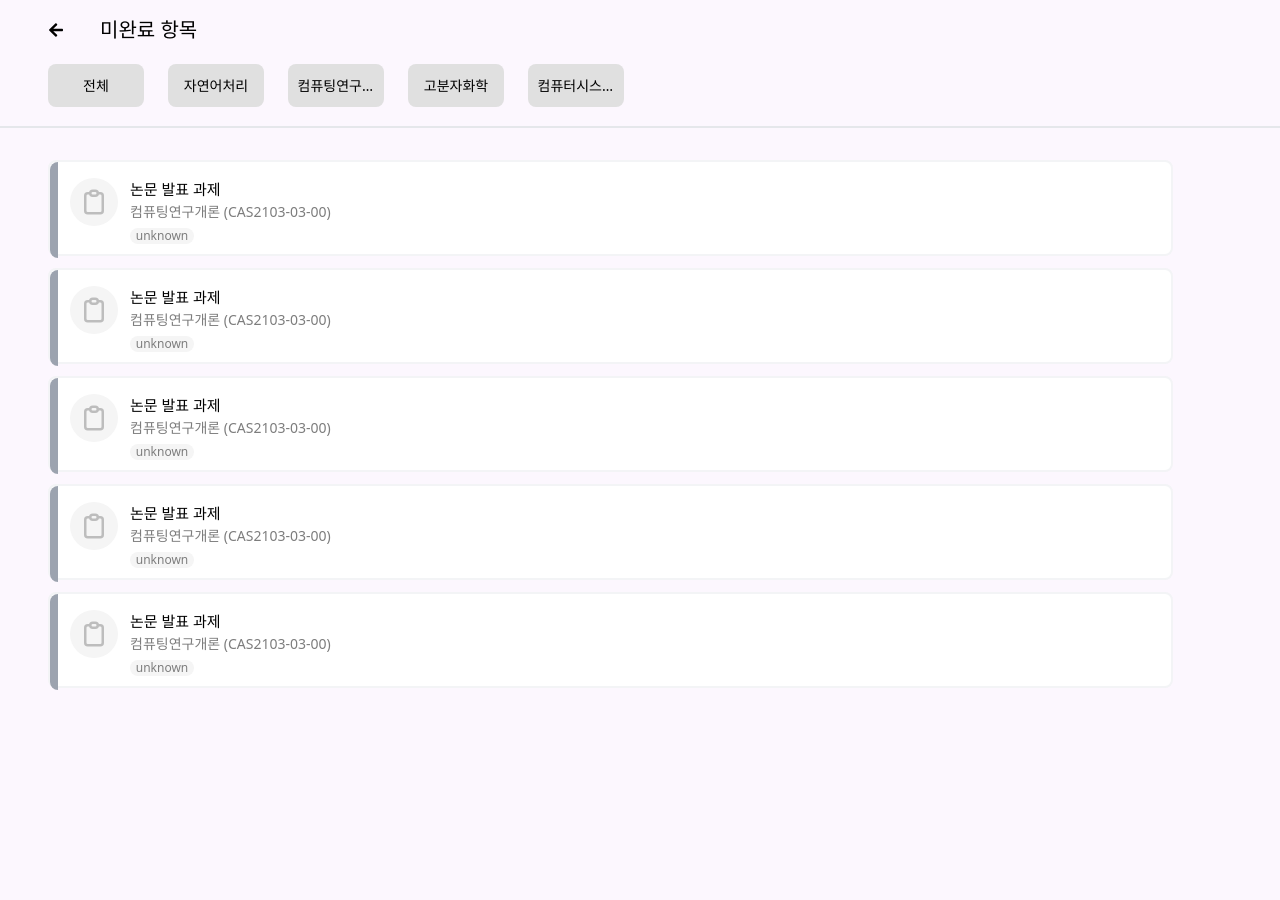
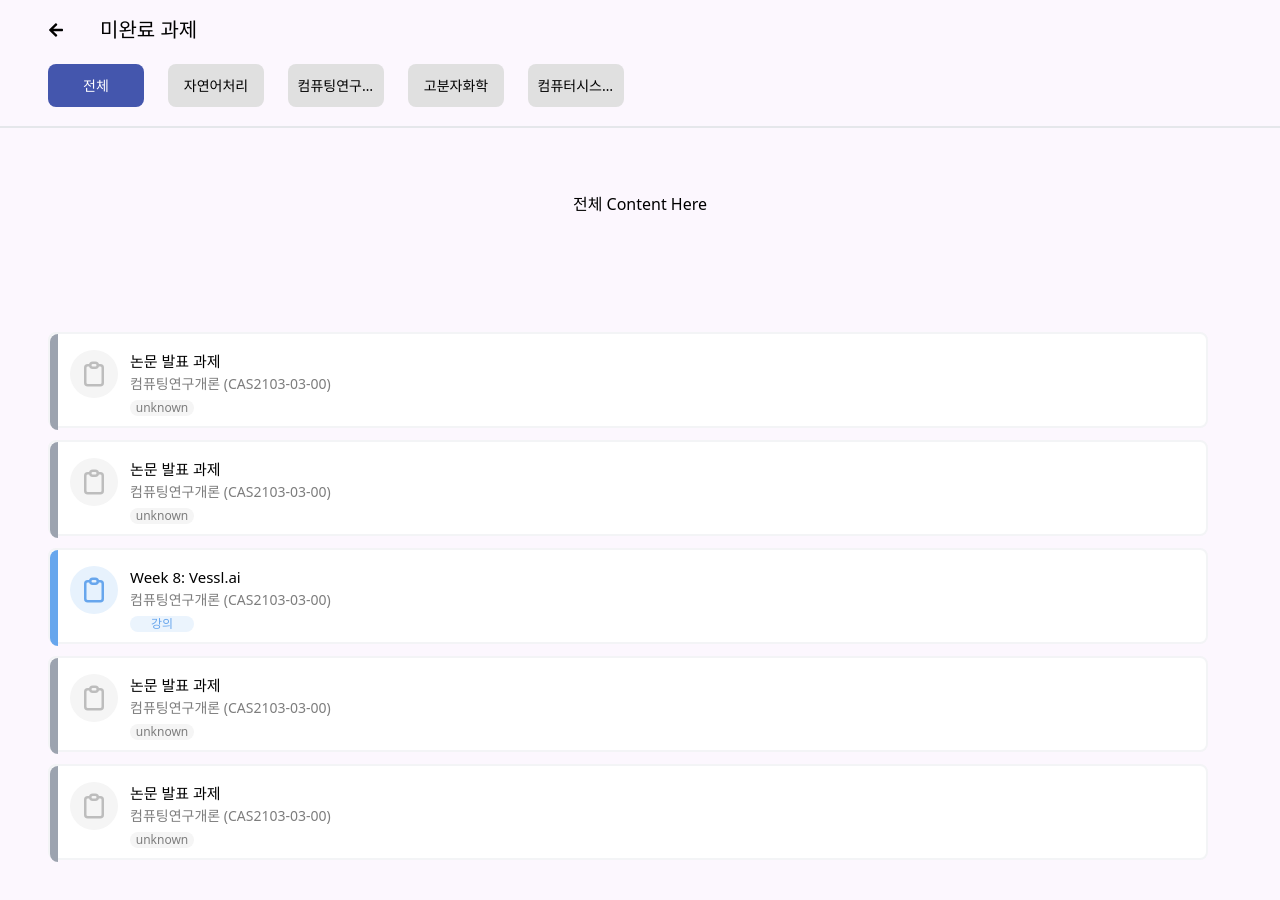
Before and after one commit to Sooobeo/Yalarmy, a React (Create React App) app in the folder yalarmy/: page / in a window 1280 px wide. Shown: the top 900 px of the page. Built offline with nearby package versions, Linux system fonts and the light colour scheme.

Commit message:
added buttons and different pages

```diff
--- a/yalarmy/src/pages/Unfinished.js
+++ b/yalarmy/src/pages/Unfinished.js
@@ -1,41 +1,43 @@
 import { FaArrowLeft } from "react-icons/fa";
 import { HiOutlineClipboard } from "react-icons/hi";
+import { useState } from "react";
 
 function Unfinished ()
 {
+    const [selected, setSelected] = useState("전체");
+
+
     return (
         <div>
             {/* Appbar */}
             <div className = "w-[100%] h-[8em] py-[1em] px-[3em] bg-[#fcf7fe] flex flex-col gap-5 border-b-2 border-b-gray">
                 <div className = "flex flex-row gap-9 items-center">
                     <FaArrowLeft />
-                    <h2 className = "text-xl">미완료 항목</h2>
+                    <h2 className = "text-xl">미완료 과제</h2>
                 </div>
-                <div className = "flex flex-row gap-6 font-medium text-sm">
-                    <div className="h-[2.7rem] w-[6rem] bg-[#e0e0e0] rounded-lg flex justify-center items-center">
-                        <span className="truncate block w-[80%] text-center">전체</span>
-                    </div>
-
-                    <div className="h-[2.7rem] w-[6rem] bg-[#e0e0e0] rounded-lg flex justify-center items-center">
-                        <span className="truncate block w-[80%] text-center">자연어처리</span>
-                    </div>
-
-                    <div className="h-[2.7rem] w-[6rem] bg-[#e0e0e0] rounded-lg flex justify-center items-center">
-                        <span className="truncate block w-[80%] text-center">컴퓨팅연구개론</span>
-                    </div>
-
-                    <div className="h-[2.7rem] w-[6rem] bg-[#e0e0e0] rounded-lg flex justify-center items-center">
-                        <span className="truncate block w-[80%] text-center">고분자화학</span>
-                    </div>
-
-                    <div className="h-[2.7rem] w-[6rem] bg-[#e0e0e0] rounded-lg flex justify-center items-center">
-                        <span className="truncate block w-[80%] text-center">컴퓨터시스템</span>
-                    </div>
+                <div className="flex flex-row gap-6 font-medium text-sm">
+                    {["전체", "자연어처리", "컴퓨팅연구개론", "고분자화학", "컴퓨터시스템"].map((label) => (
+                        <button
+                        key={label}
+                        onClick={() => setSelected(label)}
+                        className={`h-[2.7rem] w-[6rem] rounded-lg flex justify-center items-center
+                        ${selected === label ? "bg-[#4456ad] text-white" : "bg-[#e0e0e0]"}`}
+                        >
+                        <span className="truncate block w-[80%] text-center">{label}</span>
+                        </button>
+                    ))}
                 </div>
             </div>
             {/* Content */}
             <div className = "flex flex-col h-[100rem] py-[2em] px-[3em] gap-3 bg-[#fcf7fe]">
-                <div className = "flex flex-row h-[6rem] w-[95%] bg-[#ffffff] border-2 border-gray-100 rounded-lg py-[0.5rem] gap-3 py-[1rem]">
+                <div className="flex flex-col h-[10rem] py-[2em] px-[3em] gap-3 bg-[#fcf7fe]">
+                    {selected === "전체" && <div>전체 Content Here</div>}
+                    {selected === "자연어처리" && <div>자연어처리 Content Here</div>}
+                    {selected === "컴퓨팅연구개론" && <div>컴퓨팅연구개론 Content Here</div>}
+                    {selected === "고분자화학" && <div>고분자화학 Content Here</div>}
+                    {selected === "컴퓨터시스템" && <div>컴퓨터시스템 Content Here</div>}
+                </div>
+                <div className = "flex flex-row h-[6rem] w-[98%] bg-[#ffffff] border-2 border-gray-100 rounded-lg py-[0.5rem] gap-3 py-[1rem]">
                     <div className="relative left-0 top-[-1rem] h-[6rem] w-2 bg-gray-400 rounded-l-lg"></div>
                     <div className = "rounded-full h-[3em] w-[3em] bg-[#f5f5f5] flex justify-center items-center">
                         <HiOutlineClipboard className = "text-3xl text-[#bdbdbd]" />
@@ -48,7 +50,7 @@ function Unfinished ()
                         </div>
                     </div>
                 </div>
-                <div className = "flex flex-row h-[6rem] w-[95%] bg-[#ffffff] border-2 border-gray-100 rounded-lg py-[0.5rem] gap-3 py-[1rem]">
+                <div className = "flex flex-row h-[6rem] w-[98%] bg-[#ffffff] border-2 border-gray-100 rounded-lg py-[0.5rem] gap-3 py-[1rem]">
                     <div className="relative left-0 top-[-1rem] h-[6rem] w-2 bg-gray-400 rounded-l-lg"></div>
                     <div className = "rounded-full h-[3em] w-[3em] bg-[#f5f5f5] flex justify-center items-center">
                         <HiOutlineClipboard className = "text-3xl text-[#bdbdbd]" />
@@ -61,7 +63,20 @@ function Unfinished ()
                         </div>
                     </div>
                 </div>
-                <div className = "flex flex-row h-[6rem] w-[95%] bg-[#ffffff] border-2 border-gray-100 rounded-lg py-[0.5rem] gap-3 py-[1rem]">
+                <div className = "flex flex-row h-[6rem] w-[98%] bg-[#ffffff] border-2 border-gray-100 rounded-lg py-[0.5rem] gap-3 py-[1rem]">
+                    <div className="relative left-0 top-[-1rem] h-[6rem] w-2 bg-[#67a6ed] rounded-l-lg"></div>
+                    <div className = "rounded-full h-[3em] w-[3em] bg-[#e7f2fd] flex justify-center items-center">
+                        <HiOutlineClipboard className = "text-3xl text-[#67a6ed]" />
+                    </div>
+                    <div className = "flex flex-col text-left gap-[0.1rem]">
+                        <p className = "text-[15px]">Week 8: Vessl.ai</p>
+                        <p className = "text-sm text-[#7d7d7d]">컴퓨팅연구개론 (CAS2103-03-00)</p>
+                        <div className = "h-4 my-1 w-[4em] bg-[#ebf4fd] flex justify-center items-center rounded-lg">
+                            <p className = "text-xs text-[#67a6ed]">강의</p>
+                        </div>
+                    </div>
+                </div>
+                <div className = "flex flex-row h-[6rem] w-[98%] bg-[#ffffff] border-2 border-gray-100 rounded-lg py-[0.5rem] gap-3 py-[1rem]">
                     <div className="relative left-0 top-[-1rem] h-[6rem] w-2 bg-gray-400 rounded-l-lg"></div>
                     <div className = "rounded-full h-[3em] w-[3em] bg-[#f5f5f5] flex justify-center items-center">
                         <HiOutlineClipboard className = "text-3xl text-[#bdbdbd]" />
@@ -74,20 +89,7 @@ function Unfinished ()
                         </div>
                     </div>
                 </div>
-                <div className = "flex flex-row h-[6rem] w-[95%] bg-[#ffffff] border-2 border-gray-100 rounded-lg py-[0.5rem] gap-3 py-[1rem]">
-                    <div className="relative left-0 top-[-1rem] h-[6rem] w-2 bg-gray-400 rounded-l-lg"></div>
-                    <div className = "rounded-full h-[3em] w-[3em] bg-[#f5f5f5] flex justify-center items-center">
-                        <HiOutlineClipboard className = "text-3xl text-[#bdbdbd]" />
-                    </div>
-                    <div className = "flex flex-col text-left gap-[0.1rem]">
-                        <p className = "text-[15px]">논문 발표 과제</p>
-                        <p className = "text-sm text-[#7d7d7d]">컴퓨팅연구개론 (CAS2103-03-00)</p>
-                        <div className = "h-4 my-1 w-[4em] bg-[#f5f5f5] flex justify-center items-center rounded-lg">
-                            <p className = "text-xs text-[#7d7d7d]">unknown</p>
-                        </div>
-                    </div>
-                </div>
-                <div className = "flex flex-row h-[6rem] w-[95%] bg-[#ffffff] border-2 border-gray-100 rounded-lg py-[0.5rem] gap-3 py-[1rem]">
+                <div className = "flex flex-row h-[6rem] w-[98%] bg-[#ffffff] border-2 border-gray-100 rounded-lg py-[0.5rem] gap-3 py-[1rem]">
                     <div className="relative left-0 top-[-1rem] h-[6rem] w-2 bg-gray-400 rounded-l-lg"></div>
                     <div className = "rounded-full h-[3em] w-[3em] bg-[#f5f5f5] flex justify-center items-center">
                         <HiOutlineClipboard className = "text-3xl text-[#bdbdbd]" />
```
